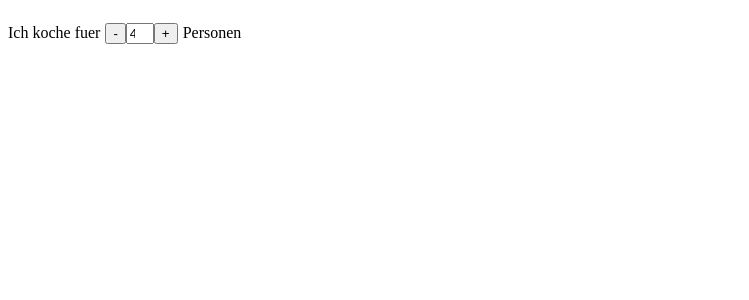
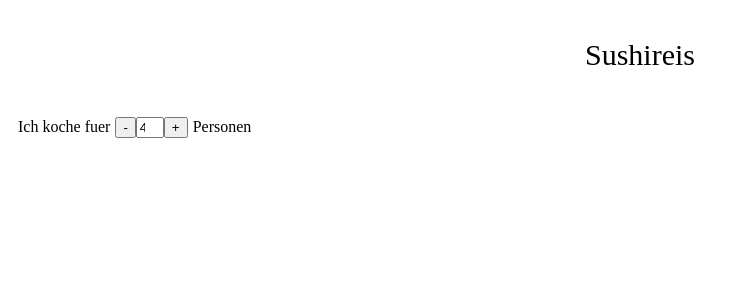
Before and after one commit to Benjauer/feinkoch-recipe-display, a Next.js app: page / in a window 1280 px wide. Shown: the top 300 px of the page, without its empty margins (0-749 px from the left). Built offline with nearby package versions, Linux system fonts and the light colour scheme.

Commit message:
add styling

```diff
--- a/components/AppWrapper/AppWrapper.tsx
+++ b/components/AppWrapper/AppWrapper.tsx
@@ -40,9 +40,9 @@ const AppWrapper: React.FC = () => {
                 <HeadlinePictureWrapper />
             </div>
 
-            <div>
-                <IngredientWrapper recipe={recipe} ingredients={ingredients} />
-            </div>
+
+            <IngredientWrapper recipe={recipe} ingredients={ingredients} />
+
 
         </div>
     )
--- a/components/IngredientWrapper/IngredientWrapper.module.scss
+++ b/components/IngredientWrapper/IngredientWrapper.module.scss
@@ -0,0 +1,13 @@
+.IngredientWrapperParent {
+    width: 100%;
+
+    .recipeNameParent {
+        width: 100%;
+        display: flex;
+        justify-content: center;
+
+        .recipeName {
+            font-size: 30px;
+        }
+    }
+}
--- a/components/IngredientWrapper/IngredientWrapper.tsx
+++ b/components/IngredientWrapper/IngredientWrapper.tsx
@@ -20,6 +20,10 @@ const IngredientWrapper: React.FC<IngredientWrapperProps> = (props) => {
     return (
         <div className={styles.IngredientWrapperParent}>
 
+            <div className={styles.recipeNameParent}>
+                <p className={styles.recipeName}>{recipe.name}</p>
+            </div>
+
             <PaxInputWrapper
                 peopleAttending={peopleAttending}
                 setPeopleAttending={setPeopleAttending}
--- a/components/PaxInputWrapper/PaxInputWrapper.module.scss
+++ b/components/PaxInputWrapper/PaxInputWrapper.module.scss
@@ -1,4 +1,6 @@
 .PaxInputWrapperParent {
     display: flex;
     align-items: center;
+    width: 100%;
+    margin: 0 10px;
 }
```
